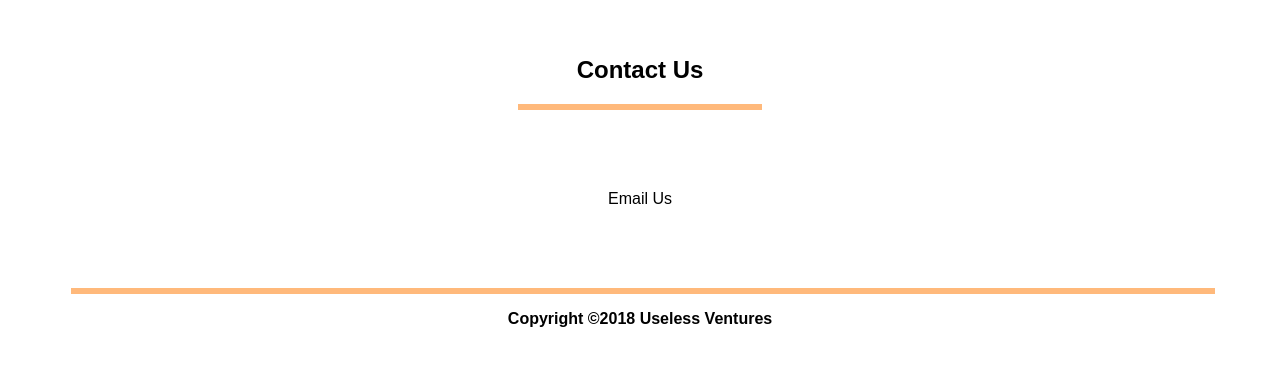
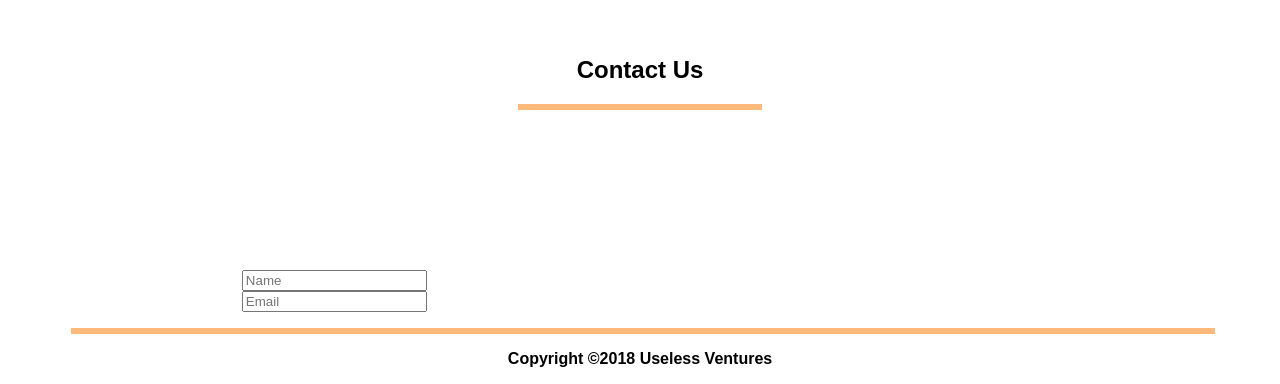
Before and after one commit to uselessventures/uselessventures.github.io, a plain HTML site: page index.html in a window 1280 px wide. Shown: the part 1291-1675 px from the top of the page. Before the commit the page ends 1635 px from the top, so only its background shows below. Drawn offline with Linux system fonts and the light colour scheme; a web font is replaced by a local one.

Commit message:
Update index.html

```diff
--- a/index.html
+++ b/index.html
@@ -3,6 +3,7 @@
 <head>
 	<meta charset="UTF-8">
 	<meta name="viewport" content="width=device-width, initial-scale=1.0">
+	<meta name="referrer" content="orgin">
 	<link rel="stylesheet" href="style.css">
 	<link href="https://fonts.googleapis.com/css?family=Capriola" rel="stylesheet">
 	<title>Useless Ventures</title>
@@ -29,7 +30,17 @@
 									<p id="companies1">Arch Rift aims to make spaceflight more accessible and safer for all. They focus on making cheaper, more foolproof personal aerospace safety equipment for use in space tourism and the space colonies of the future. <a href="http://archrift.com">Learn more.</a></p>
 						<h2 class="section" id="contact">Contact Us</h2>
 						<hr class="heading">
-							<p id="contact1"><a href="mailto:archrift.space@gmail.com">Email Us</a></p>
+							<p id="contact1">
+							<form method="POST" action="https://formspree.io/ekarlzen4533@gmail.com">
+							<div class="form-row">
+							<div class="col">
+								<input type="text" name="name" class="form-control" placeholder="Name">
+							</div>
+							<div class="col">
+								<input type="text" name="_replyto" class="form-control" placeholder="Email">
+							</div>
+  </div>
+</form></p>
 
 				</div>
 			<footer>
```
